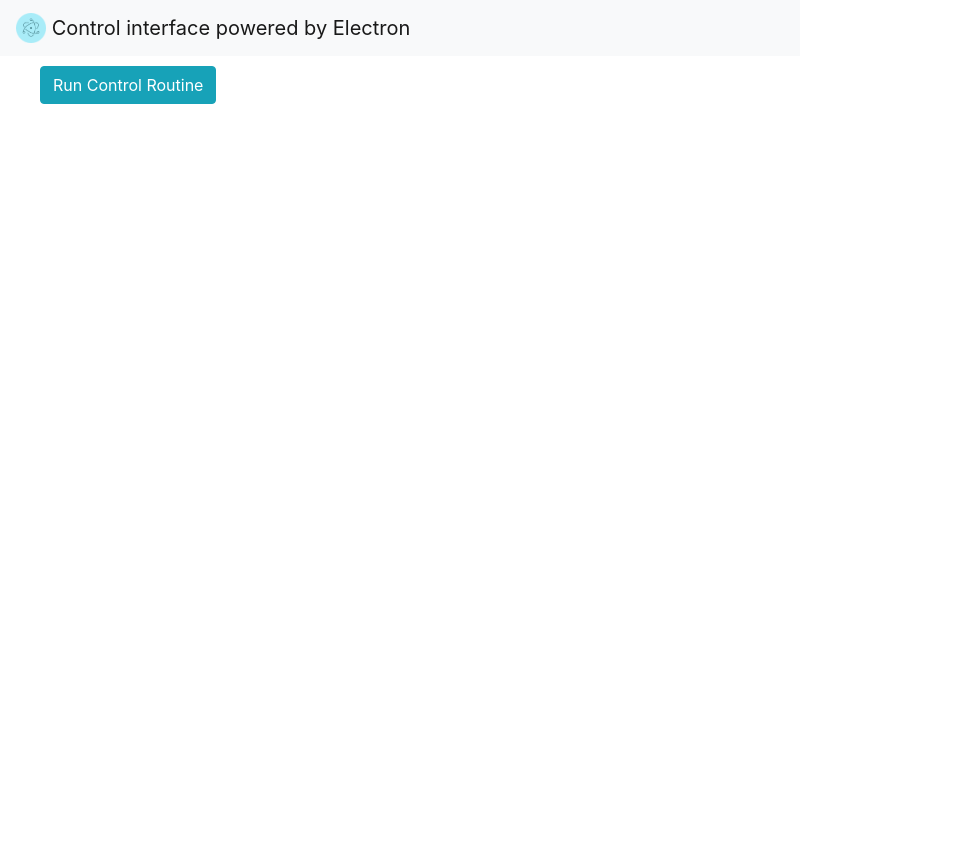
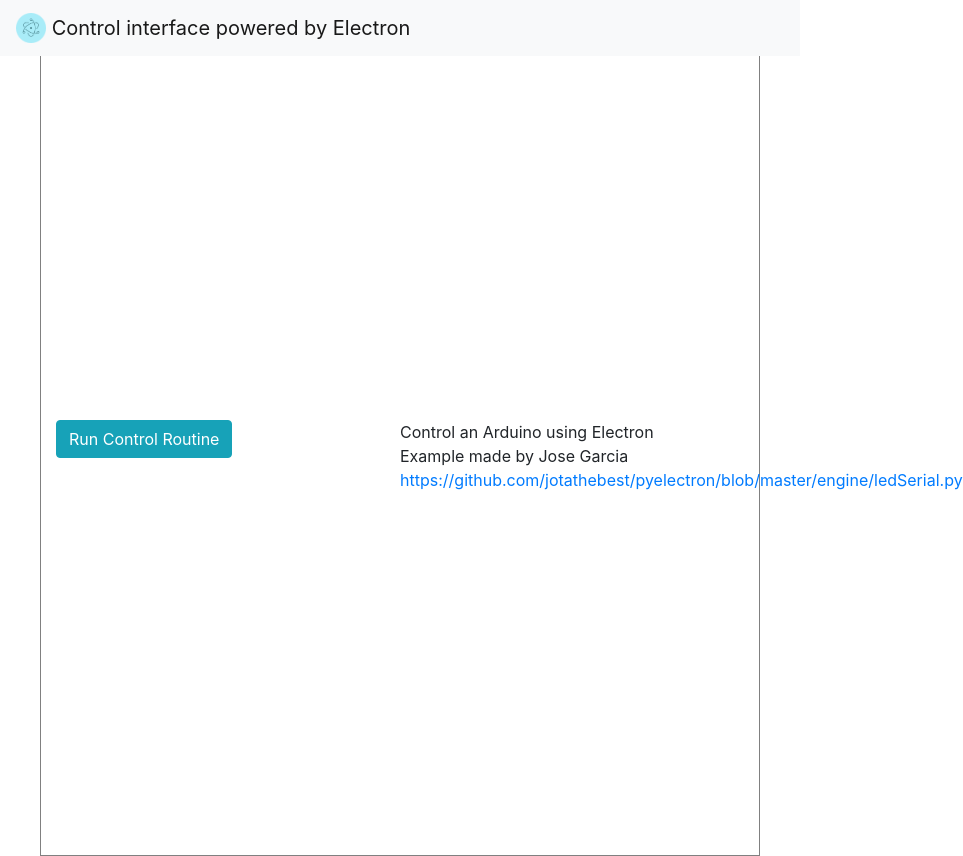
Before and after one commit to jotathebest/pyelectron, an Electron app: page gui/gui.html in a window 800 px wide. Shown: the whole page, 963 px wide, since content can reach past the window. Before the commit the page ends 800 px from the top, so only its background shows below. Drawn offline with nearby package versions, Linux system fonts and the light colour scheme.

Commit message:
adding some style to bootstrap landing

```diff
--- a/gui/gui.html
+++ b/gui/gui.html
@@ -13,8 +13,18 @@
     <title>Control Interface</title>
     <style type="text/css" media="screen">
       .container {
-        margin-top: 10px;
+        min-height: 100vh;
+        display: flex;
+        align-items: center;
+        width: 100%;
+        border: grey 1px solid;
+        border-top: none;
       }
+
+      .row {
+        width: 100%;
+      }
+
     </style>
   </head>
     <body>
@@ -26,9 +36,16 @@
         </a>
       </nav>
       <div class="container">
-        <div class="row">
-        <div class="col-xs-4 mr-4">
+        <div class="row align-middle">
+        <div class="col-md-6">
           <button class="btn btn-info" id="control" onclick="call_control()"><a style="color:white">Run Control Routine</a></button>
+        </div>
+        <div class="col-md-6">
+          Control an Arduino using Electron
+          <br>
+          Example made by Jose Garcia
+          <br>
+          <a href="https://github.com/jotathebest/pyelectron/blob/master/engine/ledSerial.py" title="">https://github.com/jotathebest/pyelectron/blob/master/engine/ledSerial.py</a>
         </div>
       </div>
     </div>
```
Also changed, not shown: gui/electron-logo.png (added).
